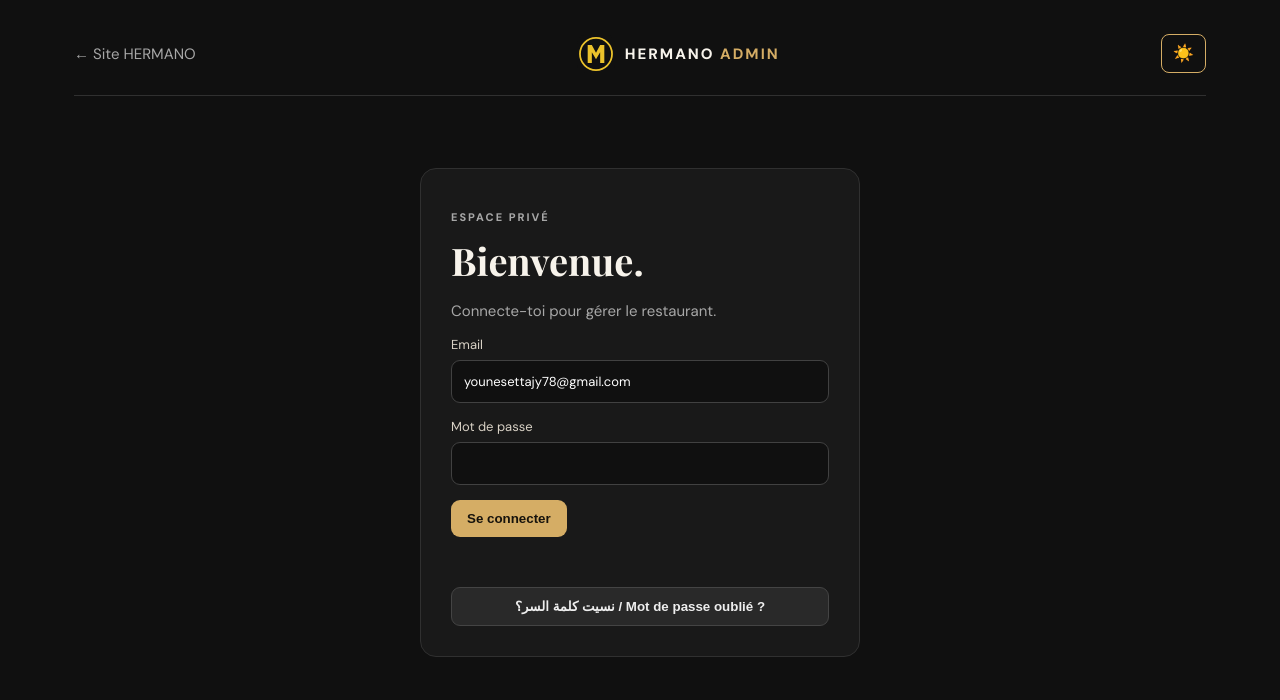
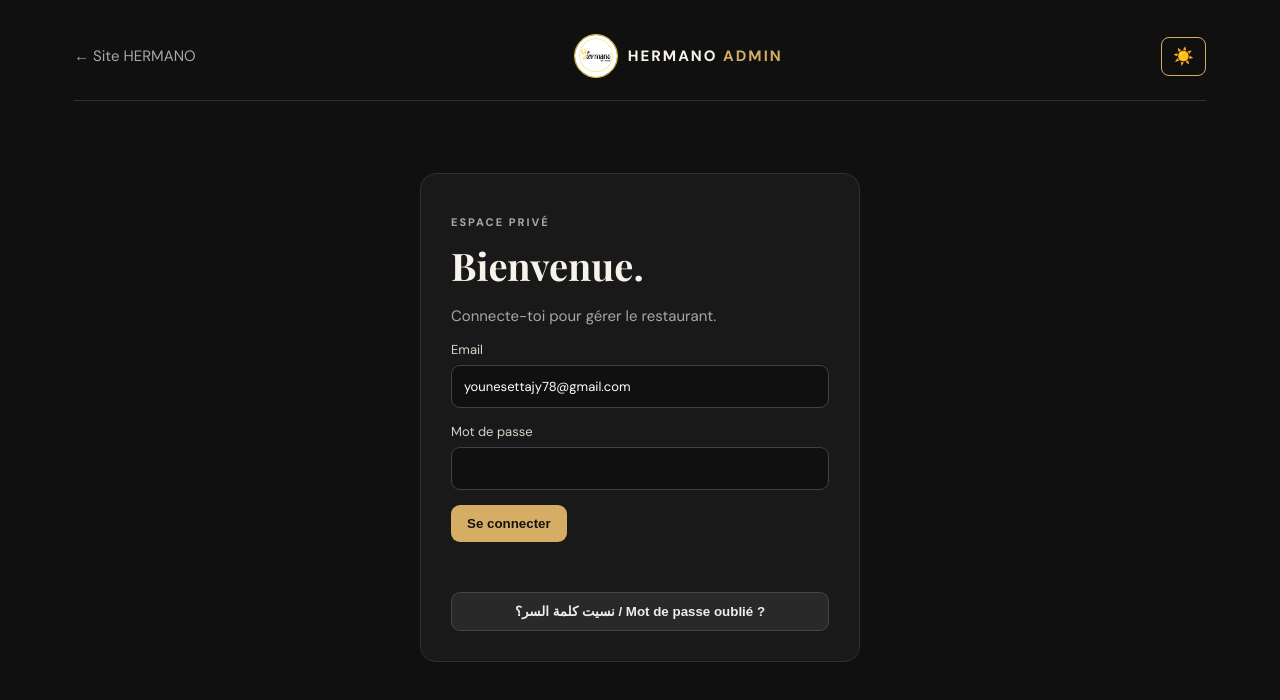
Before and after one commit to hermano-food/hermano-food.github.io, a plain HTML site: page admin.html in a window 1280 px wide. Drawn offline with nearby package versions, Linux system fonts and the light colour scheme.

Commit message:
Use original HERMANO logo across site

```diff
--- a/admin.html
+++ b/admin.html
@@ -1,7 +1,7 @@
 <!doctype html>
 <html lang="fr"><head><meta charset="utf-8"><meta name="viewport" content="width=device-width,initial-scale=1"><meta name="theme-color" content="#101010"><meta name="apple-mobile-web-app-capable" content="yes"><meta name="apple-mobile-web-app-status-bar-style" content="black-translucent"><meta name="apple-mobile-web-app-title" content="HERMANO ADMIN"><link rel="manifest" href="admin.webmanifest"><link rel="stylesheet" href="theme.css?v=theme-toggle-2"><title>HERMANO — Administration</title><link rel="stylesheet" href="https://unpkg.com/leaflet@1.9.4/dist/leaflet.css"><link rel="stylesheet" href="admin.css?v=app-suite-1"><script src="https://unpkg.com/leaflet@1.9.4/dist/leaflet.js"></script></head>
 <body><main class="shell">
-<header class="top"><a href="index.html">← Site HERMANO</a><div class="brand" style="display:flex;align-items:center;gap:10px"><img src="images/favicon.svg" alt="Logo HERMANO" style="width:38px;height:38px;object-fit:contain"><span>HERMANO <b>ADMIN</b></span></div><button class="theme-toggle" type="button" data-theme-toggle aria-label="Activer le mode clair">☀️</button><button id="logout" class="ghost" hidden>Déconnexion</button></header>
+<header class="top"><a href="index.html">← Site HERMANO</a><div class="brand" style="display:flex;align-items:center;gap:10px"><img src="images/hermano%20pic.jpg" alt="Logo HERMANO" style="width:44px;height:44px;object-fit:cover;object-position:center;border-radius:50%;background:#fff;border:1px solid #ebc22b"><span>HERMANO <b>ADMIN</b></span></div><button class="theme-toggle" type="button" data-theme-toggle aria-label="Activer le mode clair">☀️</button><button id="logout" class="ghost" hidden>Déconnexion</button></header>
 <section id="login" class="login card"><p class="eyebrow">ESPACE PRIVÉ</p><h1>Bienvenue.</h1><p>Connecte-toi pour gérer le restaurant.</p><form id="loginForm"><label>Email<input id="email" type="email" value="younesettajy78@gmail.com" required autocomplete="username"></label><label>Mot de passe<input id="password" type="password" required autocomplete="current-password"></label><button class="primary" type="submit">Se connecter</button><p id="loginMessage" class="message" role="status"></p><button id="forgotPassword" class="ghost recovery-link" type="button">نسيت كلمة السر؟ / Mot de passe oublié ?</button></form></section><section id="recovery" class="login card" hidden><p class="eyebrow">RÉCUPÉRATION</p><h1>Nouvelle كلمة السر</h1><form id="recoveryForm"><label>كلمة السر الجديدة<input id="newPassword" type="password" minlength="8" required autocomplete="new-password"></label><button class="primary" type="submit">حفظ كلمة السر</button><p id="recoveryMessage" class="message" role="status"></p></form></section>
 <section id="dashboard" hidden><div class="welcome"><div><p class="eyebrow">TABLEAU DE BORD</p><h1>Gestion HERMANO</h1><p id="who"></p></div><div class="admin-tools"><button id="refresh" class="ghost">Actualiser ↻</button></div></div>
 <section class="panel" style="margin:16px 0"><details class="security-details"><summary>🔒 Sécurité du compte Admin · Modifier le mot de passe</summary><form id="changeAdminPasswordForm" class="driver-form" style="margin-top:16px"><label>Mot de passe actuel<input id="adminCurrentPassword" type="password" autocomplete="current-password" required></label><label>Nouveau mot de passe<input id="adminNewPassword" type="password" minlength="8" autocomplete="new-password" required></label><label>Confirmer le nouveau mot de passe<input id="adminConfirmPassword" type="password" minlength="8" autocomplete="new-password" required></label><button class="primary" type="submit">Changer le mot de passe</button></form><p id="adminPasswordMessage" class="message" role="status"></p></details></section>
```
